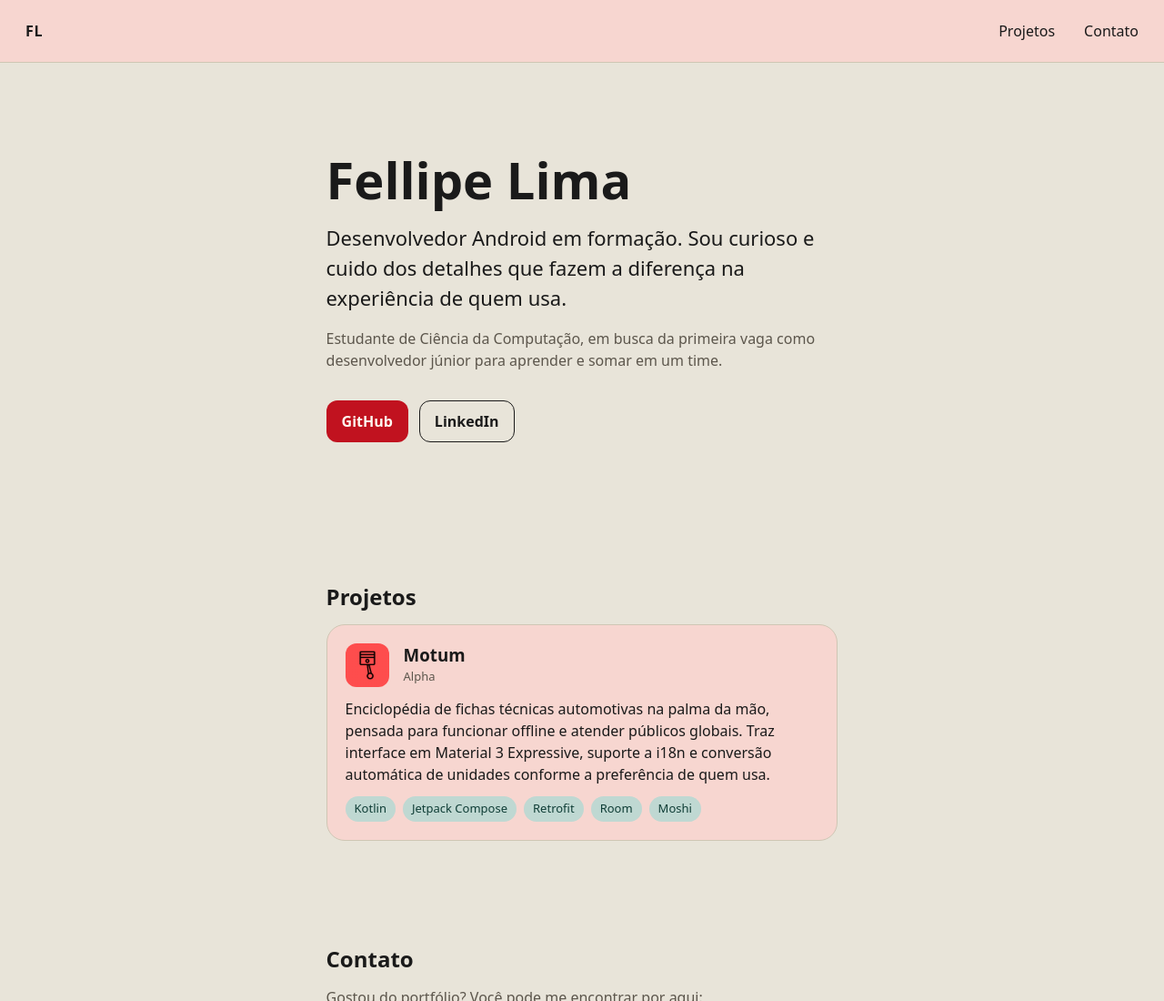
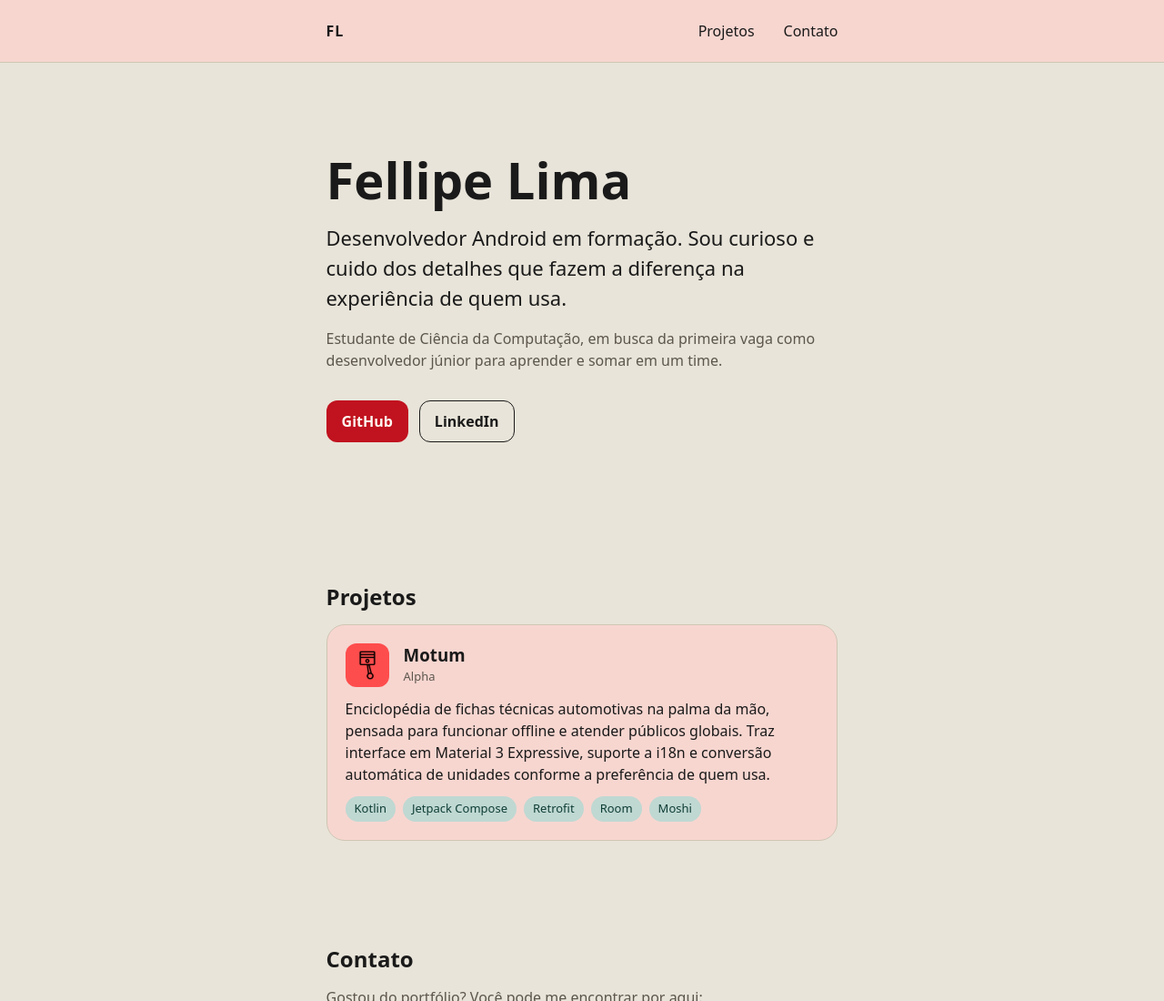
Before and after one commit to EuFellipeLima/EuFellipeLima.github.io, a plain HTML site: page index.html in a window 1280 px wide. Shown: the top 1100 px of the page at 91% size. Drawn offline with Linux system fonts and the light colour scheme.

Commit message:
fix: align header content with page container

```diff
--- a/css/global.css
+++ b/css/global.css
@@ -102,15 +102,18 @@ a:focus-visible {
 }
 
 .header {
-    display: flex;
     position: sticky;
     top: 0;
     z-index: 10;
+    border-bottom: 1px solid var(--border);
+    padding-block: 0.75rem;
+    background-color: var(--surface);
+}
+
+.header-inner {
+    display: flex;
     justify-content: space-between;
     align-items: center;
-    padding: 0.75rem 1rem;
-    background-color: var(--surface);
-    border-bottom: 1px solid var(--border);
     flex-wrap: wrap;
 }
 
@@ -142,6 +145,7 @@ a:focus-visible {
 .logo {
     font-weight: 700;
     letter-spacing: 0.05em;
+    margin-inline-start: -0.75rem;
 }
 
 .nav a {
@@ -152,6 +156,7 @@ a:focus-visible {
     display: flex;
     list-style: none;
     margin: 0;
+    margin-inline-end: -0.75rem;
     padding: 0;
     gap: 0.5rem;
 }
--- a/index.html
+++ b/index.html
@@ -24,6 +24,7 @@
     <body>
         <a href="#main" class="skip-link">Pular para o conteúdo</a>
         <header class="header">
+            <div class="container header-inner">
                 <a href="#" aria-label="FL - Fellipe Lima" class="logo">FL</a>
                 <nav class="nav">
                     <ul class="nav-list">
@@ -31,6 +32,7 @@
                         <li><a href="#contact">Contato</a></li>
                     </ul>
                 </nav>
+            </div>
         </header>
         <main id="main">
             <section class="hero container">
```
Lines whose indentation alone changed are shown as unchanged.
